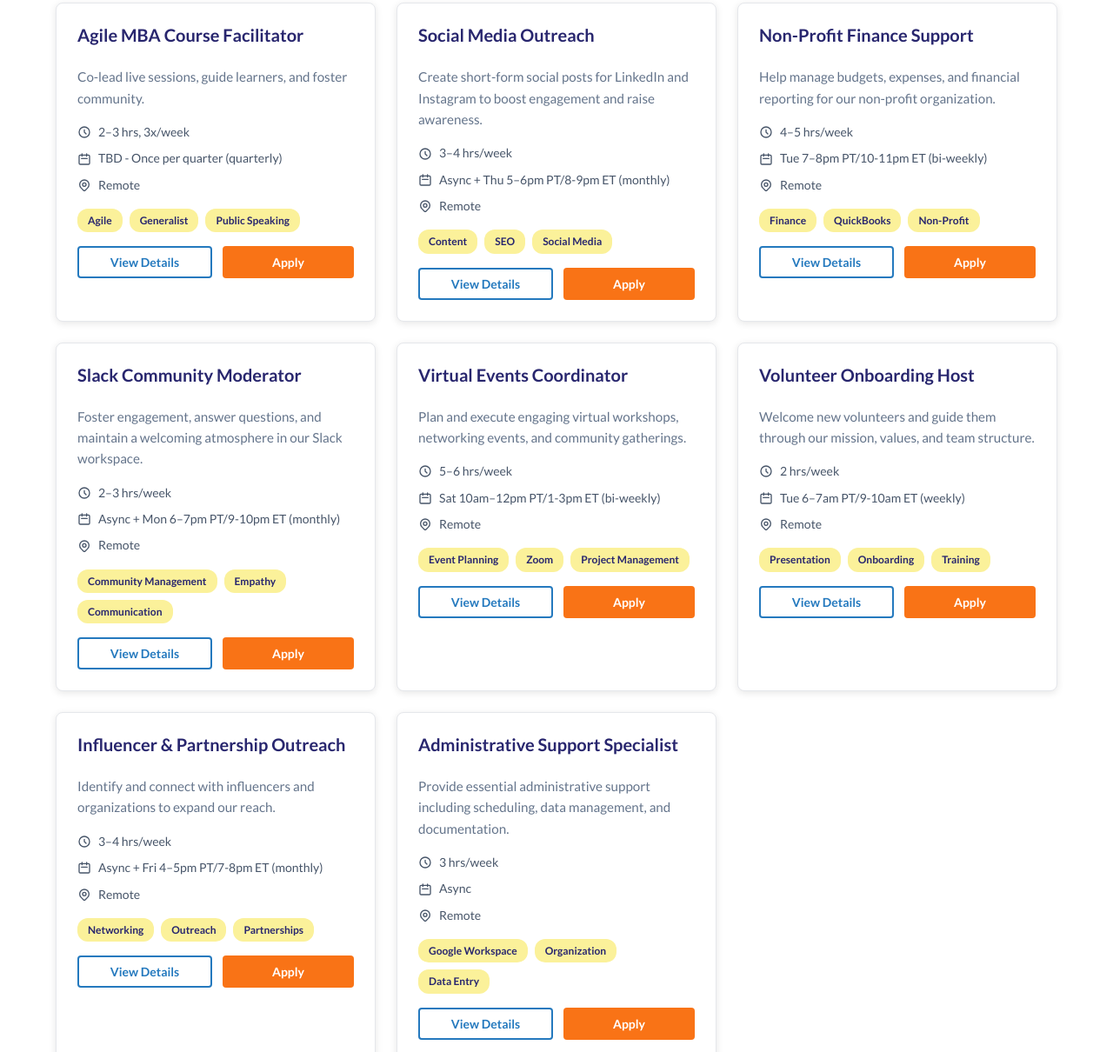
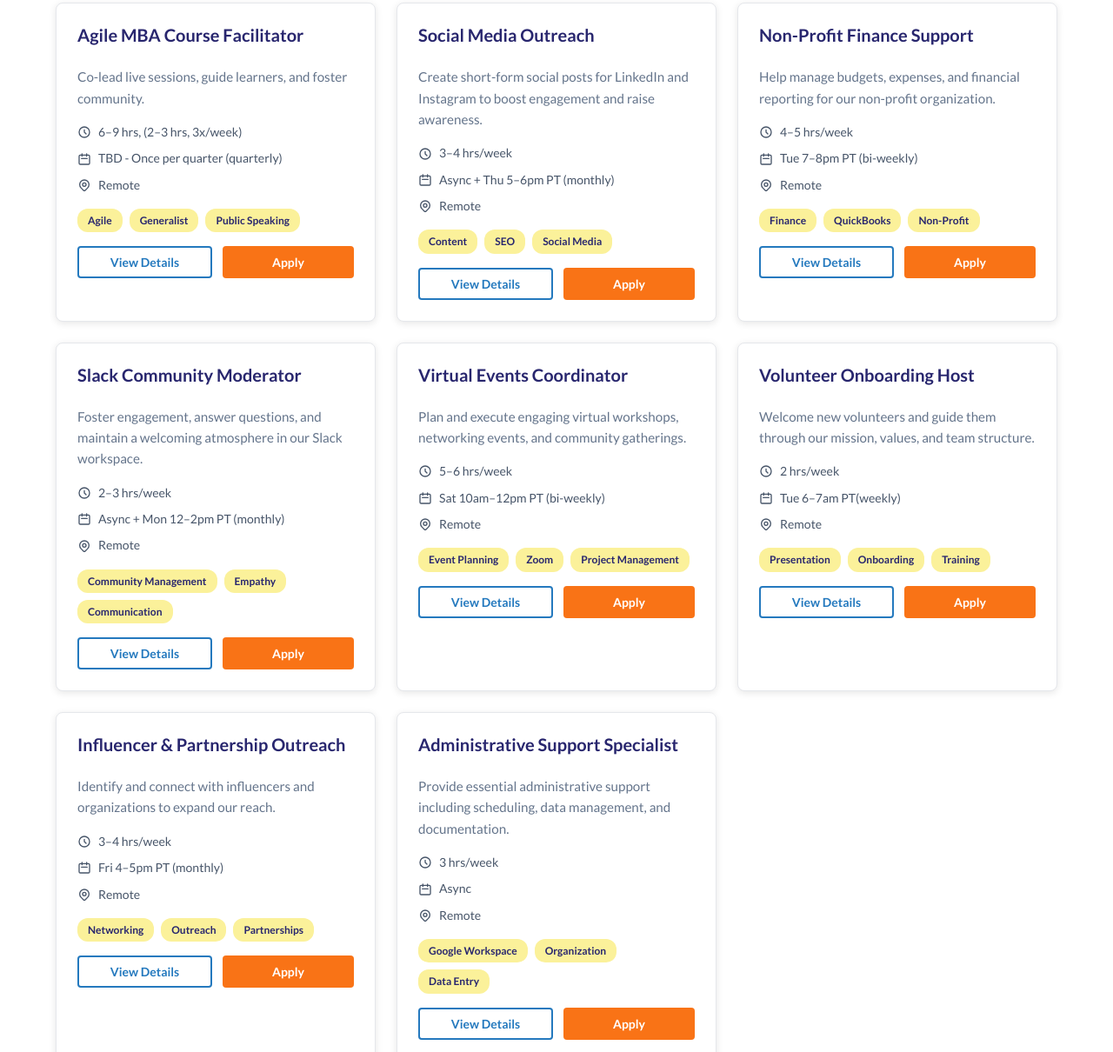
Before and after one commit to TrinitySpliced/tjhvol.github.io, a plain HTML site: page index.html in a window 1280 px wide. Shown: the part 1182-2392 px from the top of the page at 87% size. Drawn offline with Linux system fonts and the light colour scheme.

Commit message:
Update index.html

```diff
--- a/index.html
+++ b/index.html
@@ -1292,9 +1292,9 @@
         id: "facilitator-101",
         title: "Agile MBA Course Facilitator",
         type: "Facilitator",
-        commitment: "2–3 hrs, 3x/week",
+        commitment: "6–9 hrs, (2–3 hrs, 3x/week)",
         meeting: "TBD - Once per quarter (quarterly)",
-        meetingCategory: "Evenings",
+        meetingCategory: "Mornings",
         location: "Remote",
         skills: ["Agile", "Generalist", "Public Speaking"],
         short: "Co-lead live sessions, guide learners, and foster community.",
@@ -1306,7 +1306,7 @@
         title: "Social Media Outreach",
         type: "Marketing",
         commitment: "3–4 hrs/week",
-        meeting: "Async + Thu 5–6pm PT/8-9pm ET (monthly)",
+        meeting: "Async + Thu 5–6pm PT (monthly)",
         meetingCategory: "Async",
         location: "Remote",
         skills: ["Content", "SEO", "Social Media"],
@@ -1319,7 +1319,7 @@
         title: "Non-Profit Finance Support",
         type: "Finance",
         commitment: "4–5 hrs/week",
-        meeting: "Tue 7–8pm PT/10-11pm ET (bi-weekly)",
+        meeting: "Tue 7–8pm PT (bi-weekly)",
         meetingCategory: "Evenings",
         location: "Remote",
         skills: ["Finance", "QuickBooks", "Non-Profit"],
@@ -1332,7 +1332,7 @@
         title: "Slack Community Moderator",
         type: "Community",
         commitment: "2–3 hrs/week",
-        meeting: "Async + Mon 6–7pm PT/9-10pm ET (monthly)",
+        meeting: "Async + Mon 12–2pm PT (monthly)",
         meetingCategory: "Async",
         location: "Remote",
         skills: ["Community Management", "Empathy", "Communication"],
@@ -1345,7 +1345,7 @@
         title: "Virtual Events Coordinator",
         type: "Events",
         commitment: "5–6 hrs/week",
-        meeting: "Sat 10am–12pm PT/1-3pm ET (bi-weekly)",
+        meeting: "Sat 10am–12pm PT (bi-weekly)",
         meetingCategory: "Weekends",
         location: "Remote",
         skills: ["Event Planning", "Zoom", "Project Management"],
@@ -1358,8 +1358,8 @@
         title: "Volunteer Onboarding Host",
         type: "Onboarding",
         commitment: "2 hrs/week",
-        meeting: "Tue 6–7am PT/9-10am ET (weekly)",
-        meetingCategory: "Evenings",
+        meeting: "Tue 6–7am PT(weekly)",
+        meetingCategory: "Mornings",
         location: "Remote",
         skills: ["Presentation", "Onboarding", "Training"],
         short: "Welcome new volunteers and guide them through our mission, values, and team structure.",
@@ -1371,8 +1371,8 @@
         title: "Influencer & Partnership Outreach",
         type: "Marketing",
         commitment: "3–4 hrs/week",
-        meeting: "Async + Fri 4–5pm PT/7-8pm ET (monthly)",
-        meetingCategory: "Async",
+        meeting: "Fri 4–5pm PT (monthly)",
+        meetingCategory: "Afternoons",
         location: "Remote",
         skills: ["Networking", "Outreach", "Partnerships"],
         short: "Identify and connect with influencers and organizations to expand our reach.",
```
